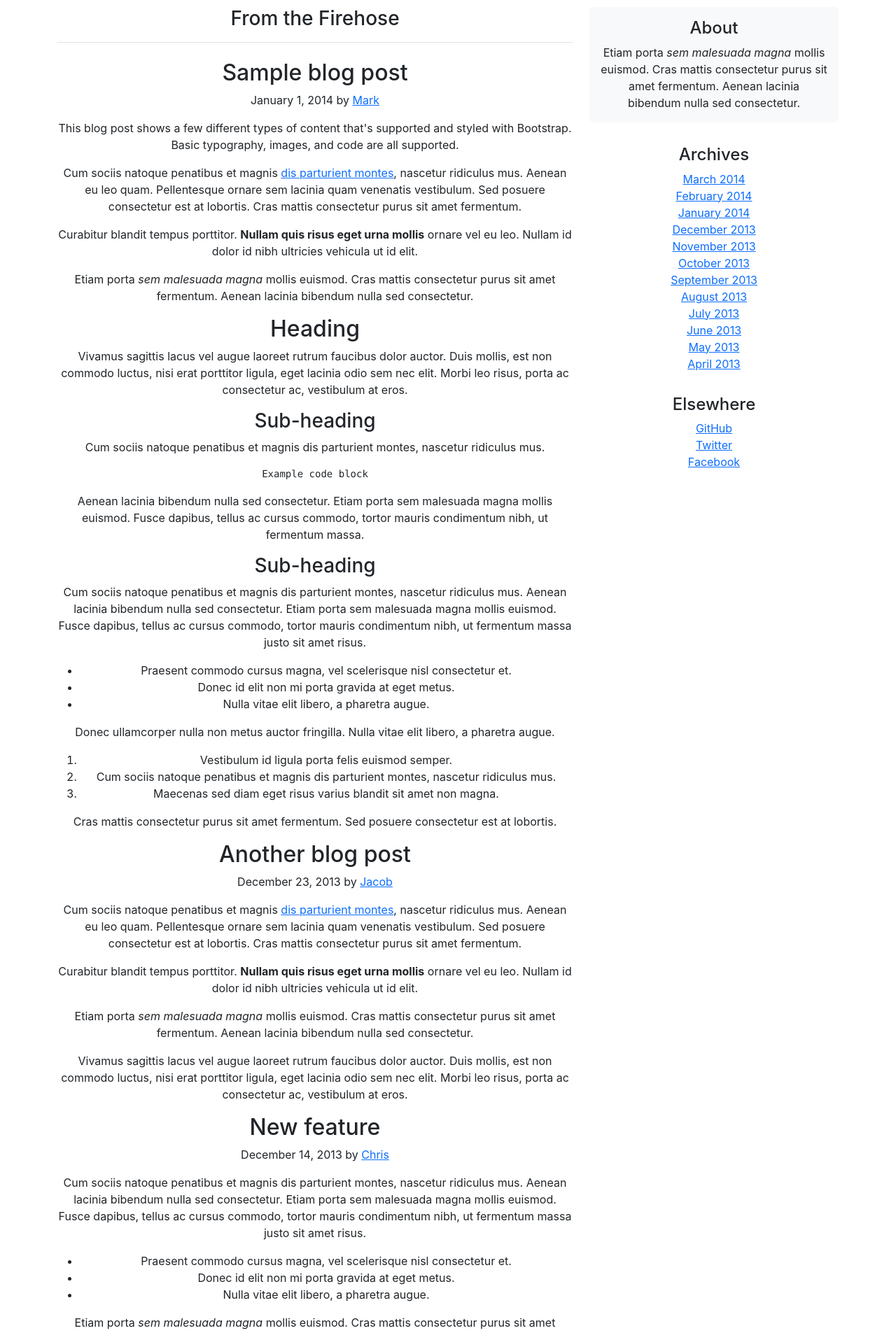
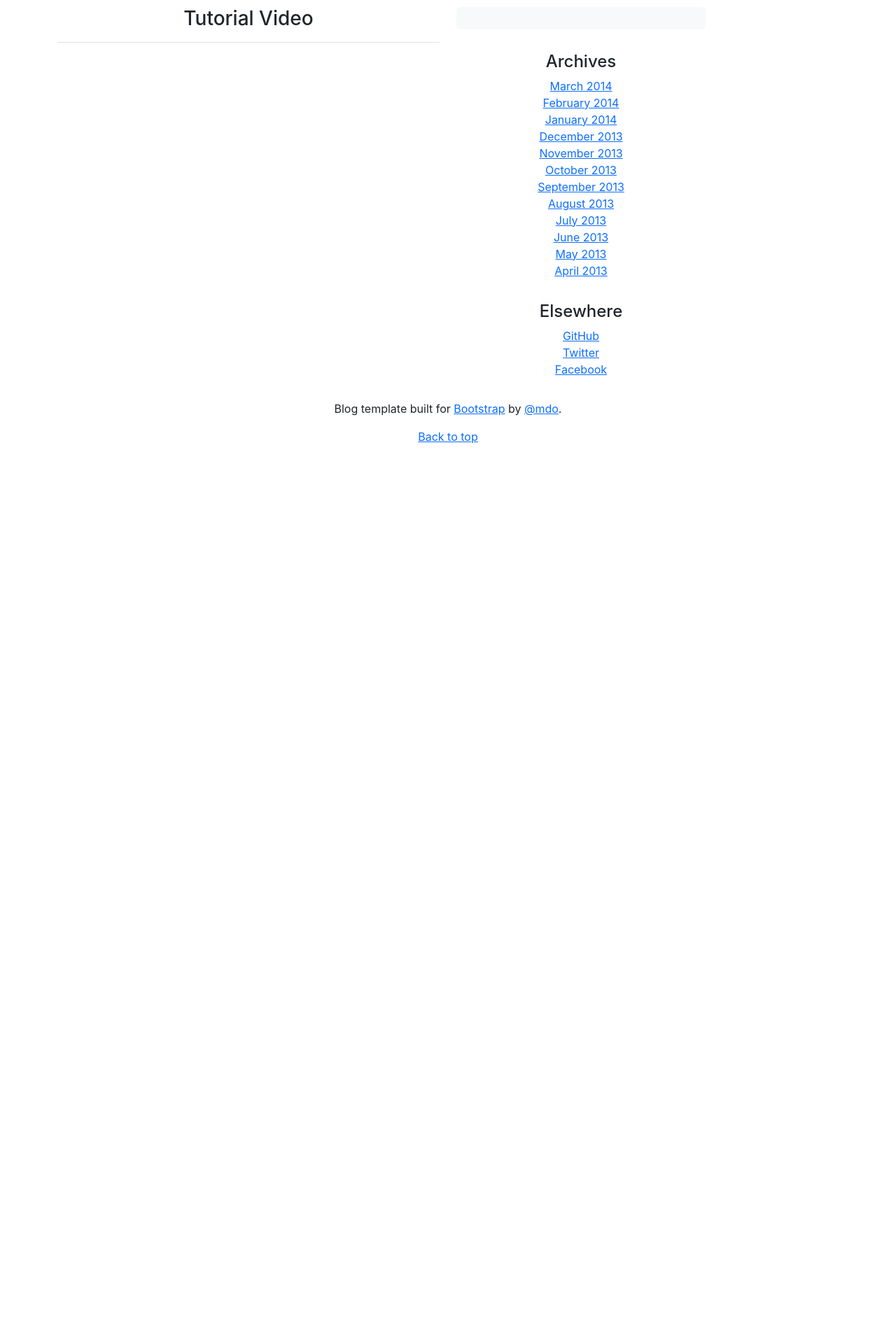
Before and after one commit to anshuman2601/momoneynoloans, a React (Create React App) app: page / in a window 1280 px wide. Shown: the part 800-2705 px from the top of the page at 70% size. After the commit the page ends 1452 px from the top, so only its background shows below. Built offline with nearby package versions, Linux system fonts and the light colour scheme.

Commit message:
homepage-youtube

```diff
--- a/src/Home.js
+++ b/src/Home.js
@@ -1,6 +1,7 @@
 import './App.css';
 import logo from "./logo.png";
 import title from "./title.png";
+import Videos from "./Videos";
 
 function Home() {
   return (
@@ -110,81 +111,20 @@ function Home() {
 
     <main role="main" class="container">
       <div class="row">
-        <div class="col-md-8 blog-main">
+        <div class="col-md-6 blog-main">
           <h3 class="pb-3 mb-4 font-italic border-bottom">
-            From the Firehose
+            Tutorial Video
           </h3>
-
-          <div class="blog-post">
-            <h2 class="blog-post-title">Sample blog post</h2>
-            <p class="blog-post-meta">January 1, 2014 by <a href="#">Mark</a></p>
-
-            <p>This blog post shows a few different types of content that's supported and styled with Bootstrap. Basic typography, images, and code are all supported.</p>
-            <p>Cum sociis natoque penatibus et magnis <a href="#">dis parturient montes</a>, nascetur ridiculus mus. Aenean eu leo quam. Pellentesque ornare sem lacinia quam venenatis vestibulum. Sed posuere consectetur est at lobortis. Cras mattis consectetur purus sit amet fermentum.</p>
-            <blockquote>
-              <p>Curabitur blandit tempus porttitor. <strong>Nullam quis risus eget urna mollis</strong> ornare vel eu leo. Nullam id dolor id nibh ultricies vehicula ut id elit.</p>
-            </blockquote>
-            <p>Etiam porta <em>sem malesuada magna</em> mollis euismod. Cras mattis consectetur purus sit amet fermentum. Aenean lacinia bibendum nulla sed consectetur.</p>
-            <h2>Heading</h2>
-            <p>Vivamus sagittis lacus vel augue laoreet rutrum faucibus dolor auctor. Duis mollis, est non commodo luctus, nisi erat porttitor ligula, eget lacinia odio sem nec elit. Morbi leo risus, porta ac consectetur ac, vestibulum at eros.</p>
-            <h3>Sub-heading</h3>
-            <p>Cum sociis natoque penatibus et magnis dis parturient montes, nascetur ridiculus mus.</p>
-            <pre><code>Example code block</code></pre>
-            <p>Aenean lacinia bibendum nulla sed consectetur. Etiam porta sem malesuada magna mollis euismod. Fusce dapibus, tellus ac cursus commodo, tortor mauris condimentum nibh, ut fermentum massa.</p>
-            <h3>Sub-heading</h3>
-            <p>Cum sociis natoque penatibus et magnis dis parturient montes, nascetur ridiculus mus. Aenean lacinia bibendum nulla sed consectetur. Etiam porta sem malesuada magna mollis euismod. Fusce dapibus, tellus ac cursus commodo, tortor mauris condimentum nibh, ut fermentum massa justo sit amet risus.</p>
-            <ul>
-              <li>Praesent commodo cursus magna, vel scelerisque nisl consectetur et.</li>
-              <li>Donec id elit non mi porta gravida at eget metus.</li>
-              <li>Nulla vitae elit libero, a pharetra augue.</li>
-            </ul>
-            <p>Donec ullamcorper nulla non metus auctor fringilla. Nulla vitae elit libero, a pharetra augue.</p>
-            <ol>
-              <li>Vestibulum id ligula porta felis euismod semper.</li>
-              <li>Cum sociis natoque penatibus et magnis dis parturient montes, nascetur ridiculus mus.</li>
-              <li>Maecenas sed diam eget risus varius blandit sit amet non magna.</li>
-            </ol>
-            <p>Cras mattis consectetur purus sit amet fermentum. Sed posuere consectetur est at lobortis.</p>
-          </div>
-
-          <div class="blog-post">
-            <h2 class="blog-post-title">Another blog post</h2>
-            <p class="blog-post-meta">December 23, 2013 by <a href="#">Jacob</a></p>
-
-            <p>Cum sociis natoque penatibus et magnis <a href="#">dis parturient montes</a>, nascetur ridiculus mus. Aenean eu leo quam. Pellentesque ornare sem lacinia quam venenatis vestibulum. Sed posuere consectetur est at lobortis. Cras mattis consectetur purus sit amet fermentum.</p>
-            <blockquote>
-              <p>Curabitur blandit tempus porttitor. <strong>Nullam quis risus eget urna mollis</strong> ornare vel eu leo. Nullam id dolor id nibh ultricies vehicula ut id elit.</p>
-            </blockquote>
-            <p>Etiam porta <em>sem malesuada magna</em> mollis euismod. Cras mattis consectetur purus sit amet fermentum. Aenean lacinia bibendum nulla sed consectetur.</p>
-            <p>Vivamus sagittis lacus vel augue laoreet rutrum faucibus dolor auctor. Duis mollis, est non commodo luctus, nisi erat porttitor ligula, eget lacinia odio sem nec elit. Morbi leo risus, porta ac consectetur ac, vestibulum at eros.</p>
-          </div>
-
-          <div class="blog-post">
-            <h2 class="blog-post-title">New feature</h2>
-            <p class="blog-post-meta">December 14, 2013 by <a href="#">Chris</a></p>
-
-            <p>Cum sociis natoque penatibus et magnis dis parturient montes, nascetur ridiculus mus. Aenean lacinia bibendum nulla sed consectetur. Etiam porta sem malesuada magna mollis euismod. Fusce dapibus, tellus ac cursus commodo, tortor mauris condimentum nibh, ut fermentum massa justo sit amet risus.</p>
-            <ul>
-              <li>Praesent commodo cursus magna, vel scelerisque nisl consectetur et.</li>
-              <li>Donec id elit non mi porta gravida at eget metus.</li>
-              <li>Nulla vitae elit libero, a pharetra augue.</li>
-            </ul>
-            <p>Etiam porta <em>sem malesuada magna</em> mollis euismod. Cras mattis consectetur purus sit amet fermentum. Aenean lacinia bibendum nulla sed consectetur.</p>
-            <p>Donec ullamcorper nulla non metus auctor fringilla. Nulla vitae elit libero, a pharetra augue.</p>
-          </div>
-
-          <nav class="blog-pagination">
-            <a class="btn btn-outline-primary" href="#">Older</a>
-            <a class="btn btn-outline-secondary disabled" href="#">Newer</a>
-          </nav>
-
+        <div>
+        <Videos />
+        </div>
         </div>
 
         <aside class="col-md-4 blog-sidebar">
           <div class="p-3 mb-3 bg-light rounded">
-            <h4 class="font-italic">About</h4>
-            <p class="mb-0">Etiam porta <em>sem malesuada magna</em> mollis euismod. Cras mattis consectetur purus sit amet fermentum. Aenean lacinia bibendum nulla sed consectetur.</p>
-          </div>
+
+
+            </div>
 
           <div class="p-3">
             <h4 class="font-italic">Archives</h4>
--- a/src/Videos.js
+++ b/src/Videos.js
@@ -4,7 +4,6 @@ import ReactPlayer from 'react-player/youtube';
 function Videos() {
     return (
         <div>
-            <h1>Videos</h1>
             <ReactPlayer url='https://www.youtube.com/watch?v=eV6lTEY95yY' />
         </div>
     )
```
Also changed, not shown: 1 other file (tests, documents, lock files or other folders).
